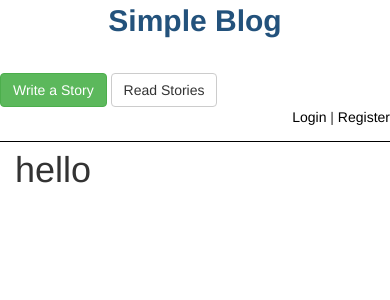
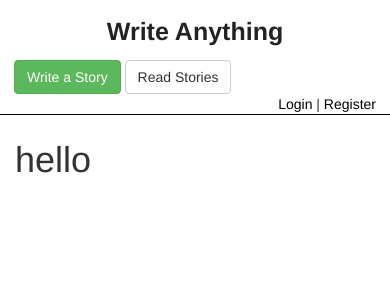
Before and after one commit to sonamoo/basicBlog, a Python web app: template templates/like.html in a window 390 px wide. Shown: the top 300 px of the page. Run offline with Jinja, Linux system fonts and the light colour scheme; the template is opened without the code that fills it, so the values that code supplies are empty; some libraries are stand-ins or nearby versions.

Commit message:
changed base.html and css file for screen responsibility for mobile

```diff
--- a/static/main.css
+++ b/static/main.css
@@ -132,3 +132,43 @@ a:hover {
 .notice {
     color : #005f5f;
 }
+
+@media only screen and (min-width: 150px) and (max-width: 767px){
+
+    body {
+        font-size: 140%;
+    }
+
+    .main {
+    max-width: 100%;
+    margin: 0px;
+    margin-top: 140px;
+    }
+
+    .blog-header {
+    border-bottom: 1px solid black;
+    position: fixed;
+    width: 100%;
+    z-index: 100;
+    left:0;
+    right: 0;
+    top:0;
+    padding: 1em 1em 0 1em;
+    background-color: white;
+    }
+
+    .main-title{
+    display: block;
+    color: #222;
+    font-size: 25px;
+    font-weight: bold;
+    text-align: center;
+    text-decoration: none;
+    margin-bottom: 10px;
+    }
+
+    .blog-nav {
+
+    }
+
+}
--- a/templates/base.html
+++ b/templates/base.html
@@ -1,25 +1,28 @@
 <!DOCTYPE html>
 <html>
 <head>
+    <meta charset="utf-8">
+    <meta http-equiv="X-UA-Compatible" content="IE=edge">
+    <meta name="viewport" content="width=device-width, initial-scale=1">
 	<link type="text/css" rel="stylesheet" href="/bootstrap/bootstrap.min.css" />
 	<link type="text/css" rel="stylesheet" href="/static/main.css" />
     <link rel="stylesheet" href="/static/font-awesome-4.7.0/css/font-awesome.css">
-	<title>Simple Blog</title>
+	<title>Write Anything</title>
 </head>
 <body>
     <div class="container-fluid">
         <header class="blog-header">
             <a href="/blog" class="main-title">
-                Simple Blog
+                Write Anything
             </a>
             <div class="blog-nav">
                 <div class="row">
-                    <div class="col-md-6">
+                    <div class="col-md-6 col-sm-12">
                         <a type="button" class="btn btn-success" href="/blog/newpost">Write a Story</a>
                         <a type="button" class="btn btn-default" href="/blog">Read Stories</a>
 
                     </div>
-                    <div class="col-md-6 text-right user-info">
+                    <div class="col-md-6 col-sm-12 text-right user-info">
                         {% if user %}
                             <a href="#">Welcome! {{user.name}}</a> |
                             <a href="/blog/logout">Logout</a>
```
